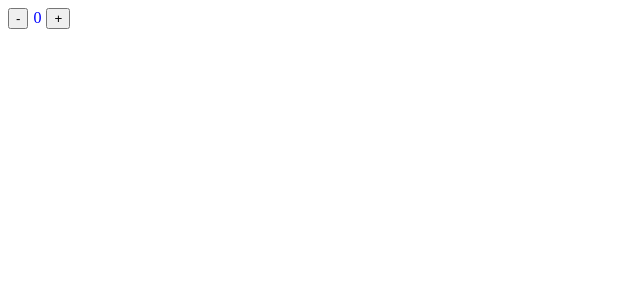
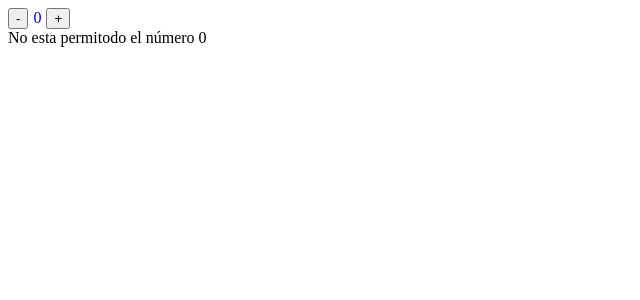
Before and after one commit to NEBULA1978/EMPEZANDO, a Vue app: page / in a window 1280 px wide. Shown: the top 300 px of the page, without its empty margins (0-640 px from the left). Built offline with nearby package versions, Linux system fonts and the light colour scheme.

Commit message:
Añado en template un div con v-show  se con const visible=true ve en  archivo App.vue

```diff
--- a/src/App.vue
+++ b/src/App.vue
@@ -12,7 +12,7 @@
 
 <script setup>
 import {ref} from "vue";
-const visible=false;
+const visible=true;
 // Es un string no un variable ponemos entre comillas
 const miColor=ref("azul")
   // Creamos variable reactiva
```
